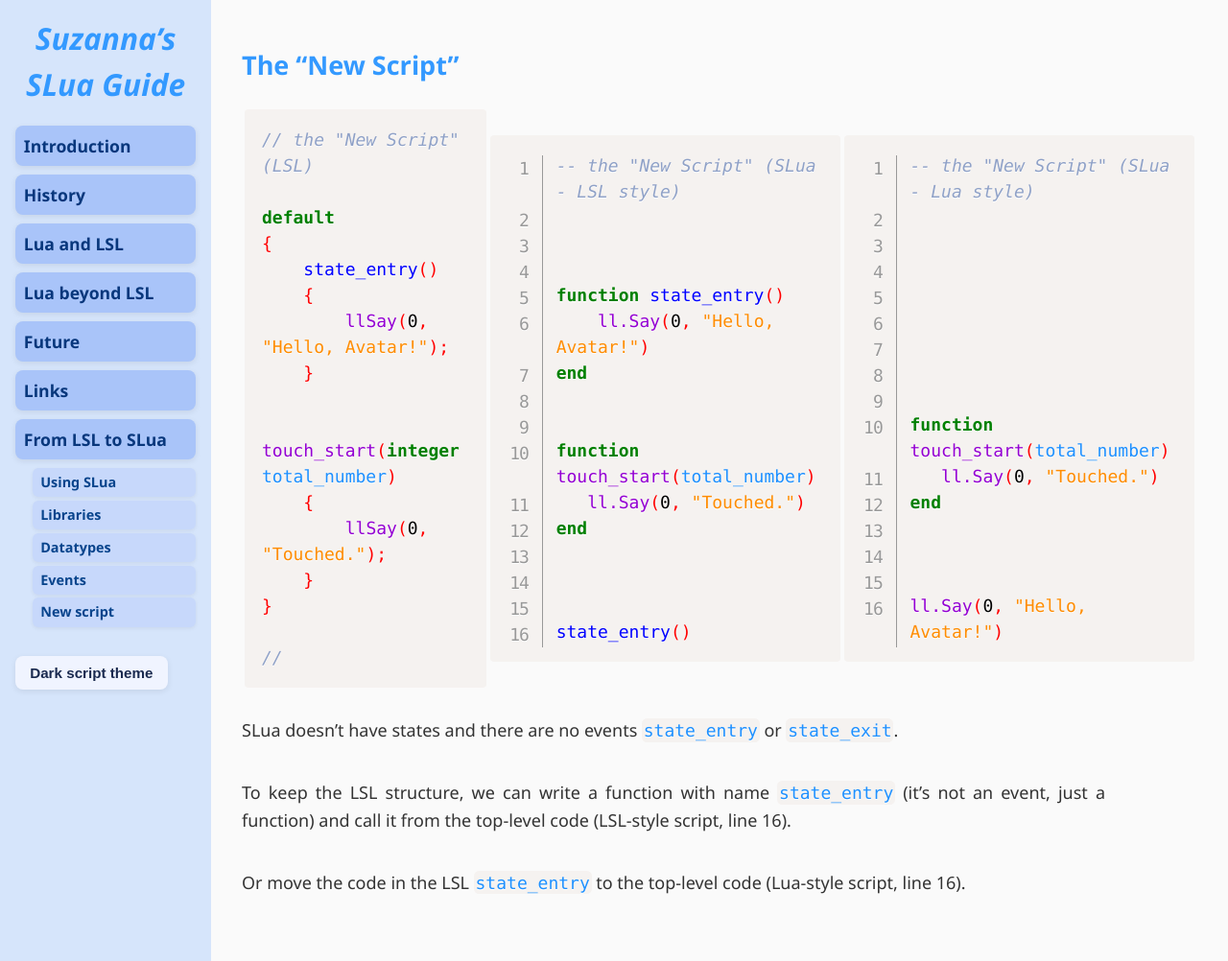
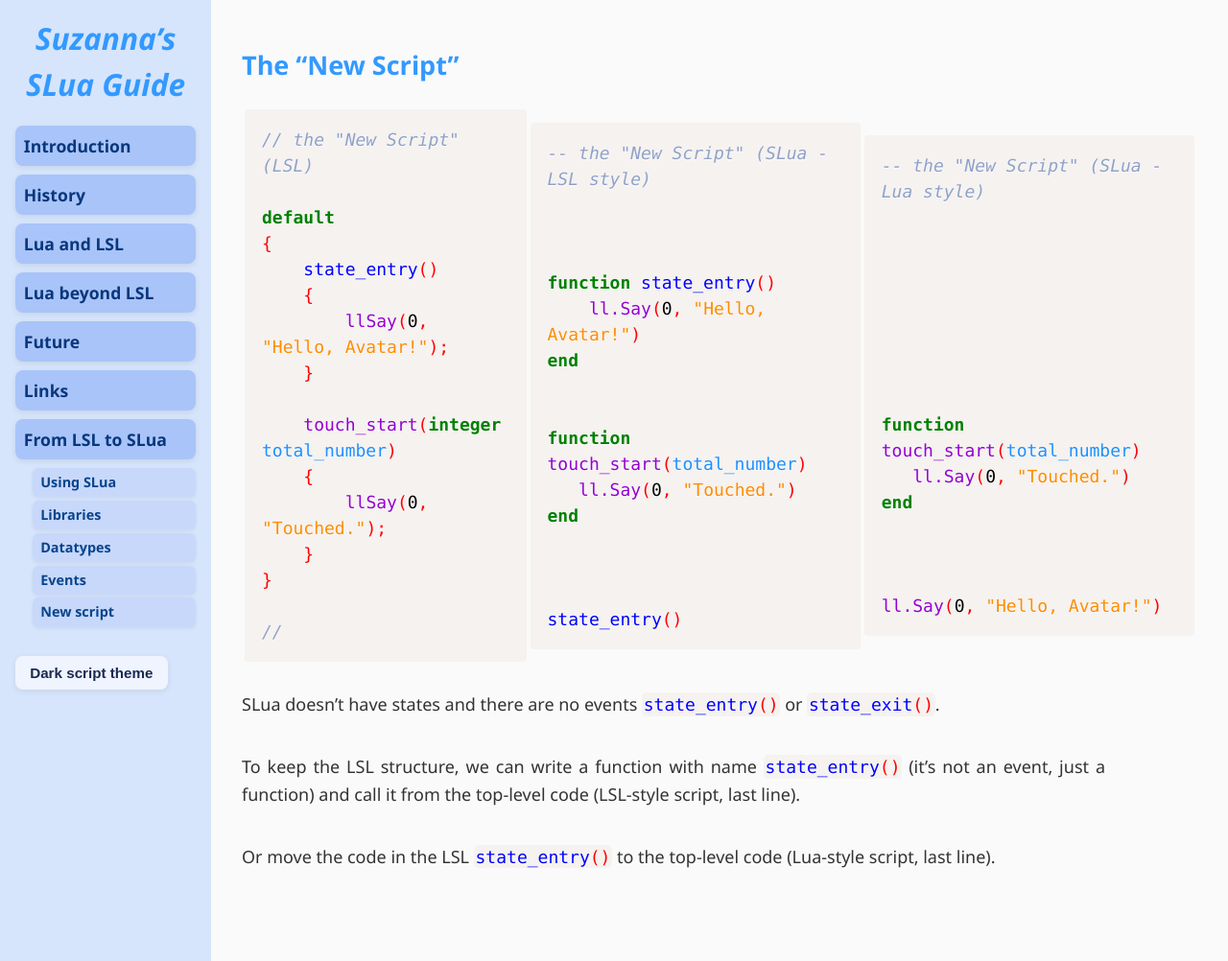
Before and after one commit to Suzanna-Linn/slua, a Jekyll site: the page built from docs/moving-new-script.md, in a window 1280 px wide and 1002 px high. Shown: the whole window at 96% size. Built offline with Jekyll 4.4.1, drawn with Linux system fonts in a browser that asks for light colours; nearby versions of some CDN libraries; our own code applies the rules of GitHub Pages for plain Markdown files; comment, search, counter and statistics services are not loaded.

Commit message:
Update moving-new-script.md

```diff
--- a/docs/moving-new-script.md
+++ b/docs/moving-new-script.md
@@ -18,7 +18,7 @@ default
 
 //</code></pre>
 </td><td>
-<pre class="language-slua line-numbers"><code class="language-slua">-- the "New Script" (SLua - LSL style)
+<pre class="language-slua"><code class="language-slua">-- the "New Script" (SLua - LSL style)
 
 
 
@@ -35,7 +35,7 @@ end
 
 state_entry()</code></pre>
 </td><td>
-<pre class="language-slua line-numbers"><code class="language-slua">-- the "New Script" (SLua - Lua style)
+<pre class="language-slua"><code class="language-slua">-- the "New Script" (SLua - Lua style)
 
 
 
@@ -54,8 +54,8 @@ ll.Say(0, "Hello, Avatar!")</code></pre>
 </td></tr></table>
 
 
-SLua doesn't have states and there are no events <code class="language-lsl">state_entry</code> or <code class="language-lsl">state_exit</code>.
+SLua doesn't have states and there are no events <code class="language-lsl">state_entry()</code> or <code class="language-lsl">state_exit()</code>.
 
-To keep the LSL structure, we can write a function with name <code class="language-slua">state_entry</code> (it's not an event, just a function) and call it from the top-level code (LSL-style script, line  16).
+To keep the LSL structure, we can write a function with name <code class="language-slua">state_entry()</code> (it's not an event, just a function) and call it from the top-level code (LSL-style script, last line).
 
-Or move the code in the LSL <code class="language-lsl">state_entry</code> to the top-level code (Lua-style script, line  16).
+Or move the code in the LSL <code class="language-lsl">state_entry()</code> to the top-level code (Lua-style script, last line).
```
